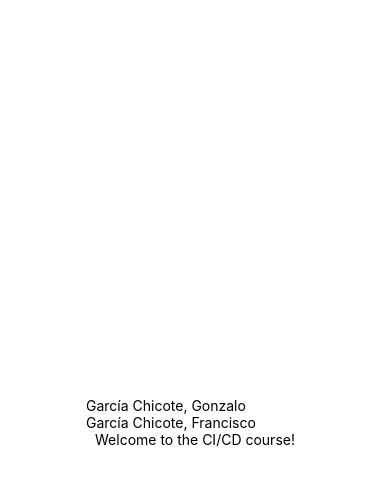
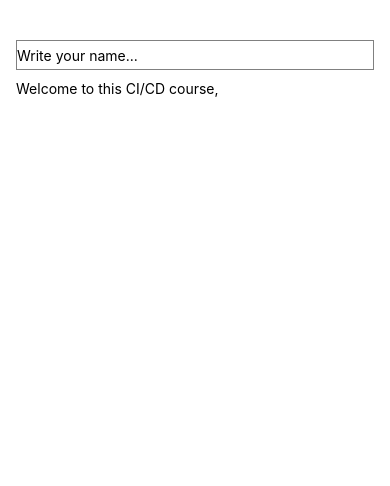
Before and after one commit to ggchicote/ReactNativeExample, a React Native app: screen / in a window 390 px wide. Shown: the top 486 px of the page. Built offline with nearby package versions, Linux system fonts and the light colour scheme.

Commit message:
Feature 1 ready!

```diff
--- a/App.tsx
+++ b/App.tsx
@@ -1,22 +1,8 @@
-import { StatusBar } from 'expo-status-bar';
 import { StyleSheet, Text, View, TextInput } from 'react-native';
+import Greeting from './components/Greeting';
 
 export default function App() {
   return (
-    <View style={styles.container}>
-      <TextInput value='García Chicote, Gonzalo' />
-      <TextInput value='García Chicote, Francisco' />
-      <Text>Welcome to the CI/CD course!</Text>
-      <StatusBar style="auto" />
-    </View>
+    <Greeting />
   );
 }
-
-const styles = StyleSheet.create({
-  container: {
-    flex: 1,
-    backgroundColor: '#fff',
-    alignItems: 'center',
-    justifyContent: 'center',
-  },
-});
--- /dev/null
+++ b/components/Greeting.tsx
@@ -0,0 +1,34 @@
+import { useState } from 'react'
+import { Text, TextInput, View, StyleSheet } from 'react-native'
+const Greeting = () => {
+
+  const [name, setName] = useState('')
+
+  return (
+    <View style={styles.container}>
+      <TextInput style={styles.input} placeholder='Write your name...' onChangeText={setName}/>
+      <Text style={styles.welcomeText}>Welcome to this CI/CD course, {name}</Text>
+    </View>
+
+  )
+}
+
+export default Greeting
+
+const styles= StyleSheet.create({
+  container:{
+    marginTop:40,
+    marginHorizontal:16,
+    flex:1,
+    backgroundColor:'#fff'
+  },
+  welcomeText: {
+    marginTop:10
+  },
+  input:{
+    height:30,
+    borderColor:'gray',
+    borderWidth:1
+  }
+
+})
```
